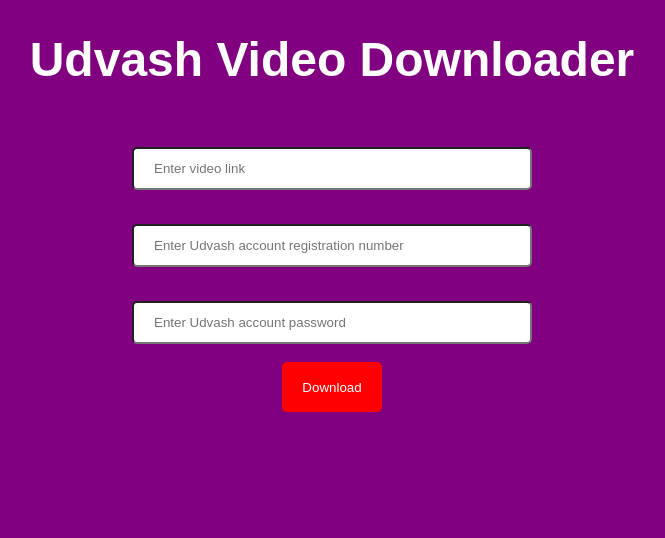
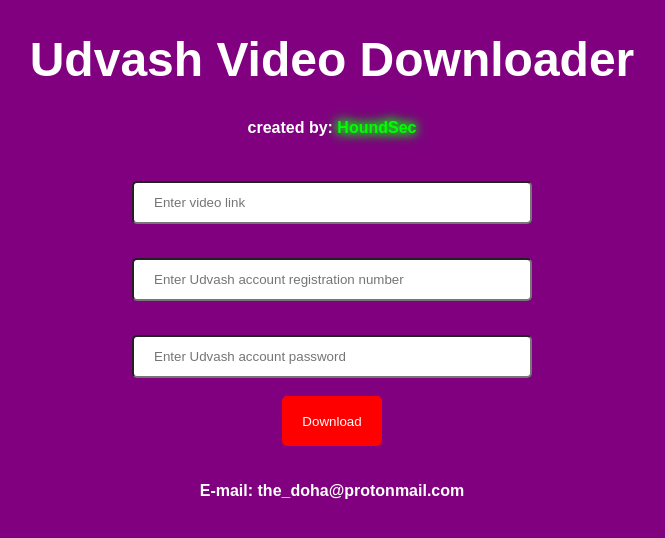
Before and after one commit to Itsmmdoha/uvdownloader, a Flask app: page / in a window 1280 px wide. Shown: the top 538 px of the page, without its empty margins (308-973 px from the left). Run offline with Flask 3, Linux system fonts and the light colour scheme.

Commit message:
Update index.html

```diff
--- a/templates/index.html
+++ b/templates/index.html
@@ -19,6 +19,25 @@
                 margin-top: 2rem;
                 margin-bottom: 2rem;
             }
+            h4 {
+                font-family: Arial, sans-serif;
+                font-size: 1rem;
+                text-align: center;
+                color: white;
+                margin-top: 1rem;
+                margin-bottom: 1rem;
+            }
+            a {
+                color: #00ff00;
+                text-decoration: none;
+                transition: text-shadow 0.3s ease-in-out;
+                text-shadow: 0 0 8px #00ff00, 0 0 12px #00ff00, 0 0 16px #00ff00;
+            }
+
+            a:hover {
+                text-shadow: none; /* Remove glow effect on hover */
+            }
+
 
             form {
                 display: flex;
@@ -73,6 +92,7 @@
     </head>
     <body>
         <h1>Udvash Video Downloader</h1>
+		<h4>created by: <a href="https://youtube.com/@HoundSec" download>HoundSec</a></h4>
         <form action="data" method="post">
             <input name="url" type="url" placeholder="Enter video link">
             <br>
@@ -81,5 +101,6 @@
             <input name="password" type="password" placeholder="Enter Udvash account password">
             <input type="submit" value="Download" id="submit_button">
         </form>
+		<h4>E-mail: the_doha@protonmail.com</h4>
     </body>
 </html>
```
